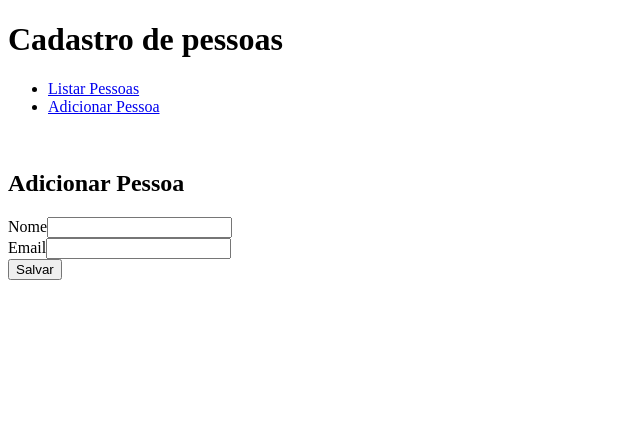
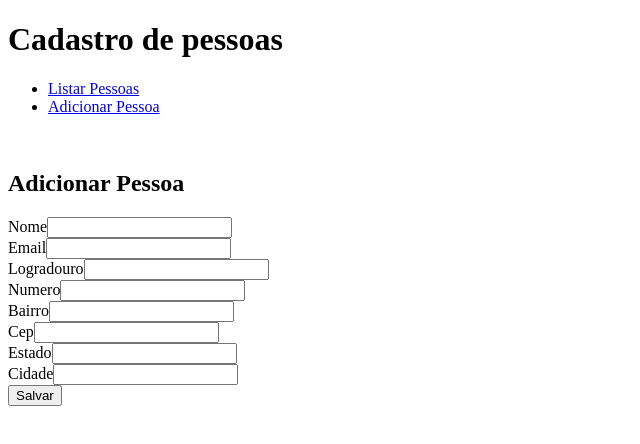
Before and after one commit to renanvm/angular-springboot, an Angular app in the folder src/main/ui/: page /pessoa-add in a window 1280 px wide. Shown: the top 444 px of the page, without its empty margins (0-640 px from the left). Built offline with nearby package versions, Linux system fonts and the light colour scheme.

Commit message:
Add campos de Endereco no formulario de Pessoa

```diff
--- a/src/main/ui/src/app/pessoa/pessoa-add.component.html
+++ b/src/main/ui/src/app/pessoa/pessoa-add.component.html
@@ -9,8 +9,32 @@
       <label for="email">Email</label>
       <input type="text" id="email" name="email" formControlName="email">
     </div>
-    <div>
-      <button type="submit">Salvar</button>
+    <div formGroupName="endereco">
+      <div>
+        <label for="logradouro">Logradouro</label>
+        <input type="text" id="logradouro" name="logradouro" formControlName="logradouro">
+      </div>
+      <div>
+        <label for="numero">Numero</label>
+        <input type="text" id="numero" name="numero" formControlName="numero">
+      </div>
+      <div>
+        <label for="bairro">Bairro</label>
+        <input type="text" id="bairro" name="bairro" formControlName="bairro">
+      </div>
+      <div>
+        <label for="cep">Cep</label>
+        <input type="text" id="cep" name="cep" formControlName="cep">
+      </div>
+      <div>
+        <label for="estado">Estado</label>
+        <input type="text" id="estado" name="estado" formControlName="estado">
+      </div>
+      <div>
+        <label for="cidade">Cidade</label>
+        <input type="text" id="cidade" name="cidade" formControlName="cidade">
+      </div>
     </div>
+    <button type="submit">Salvar</button>
   </form>
 </div>
--- a/src/main/ui/src/app/pessoa/pessoa-add.component.ts
+++ b/src/main/ui/src/app/pessoa/pessoa-add.component.ts
@@ -1,7 +1,8 @@
-import { Component, OnInit } from '@angular/core';
+import {Component, OnInit} from '@angular/core';
 import {FormBuilder} from '@angular/forms';
 import {PessoaService} from './pessoa.service';
 import {Pessoa} from '../model/pessoa';
+import {Endereco} from '../model/endereco';
 
 @Component({
   selector: 'app-pessoa-add',
@@ -13,25 +14,51 @@ export class PessoaAddComponent implements OnInit {
   pessoaForm = this.fb.group({
     id: [],
     nome: [],
-    email: []
+    email: [],
+    endereco: this.fb.group({
+      id: [],
+      logradouro: [],
+      numero: [],
+      bairro: [],
+      cep: [],
+      estado: [],
+      cidade: [],
+    }),
   });
 
-  constructor(private pessoaService: PessoaService, private fb: FormBuilder) { }
+  constructor(private pessoaService: PessoaService, private fb: FormBuilder) {
+  }
 
   ngOnInit(): void {
   }
 
-  private createFromForm(): Pessoa {
+  private createFromPessoaForm(): Pessoa {
     return {
       ...new Pessoa(),
       id: this.pessoaForm.get(['id']).value,
       nome: this.pessoaForm.get(['nome']).value,
-      email: this.pessoaForm.get(['email']).value
+      email: this.pessoaForm.get(['email']).value,
+      enderecos: []
     };
   }
 
-  public save(): any{
-    const pessoa = this.createFromForm();
+  private createEnderecoFromForm(): Endereco {
+    return {
+      ...new Endereco(),
+      id: this.pessoaForm.get(['endereco']).get(['id']).value,
+      logradouro: this.pessoaForm.get(['endereco']).get(['logradouro']).value,
+      numero: this.pessoaForm.get(['endereco']).get(['numero']).value,
+      bairro: this.pessoaForm.get(['endereco']).get(['bairro']).value,
+      cep: this.pessoaForm.get(['endereco']).get(['cep']).value,
+      estado: this.pessoaForm.get(['endereco']).get(['estado']).value,
+      cidade: this.pessoaForm.get(['endereco']).get(['cidade']).value,
+    };
+  }
+
+  public save(): any {
+    const pessoa = this.createFromPessoaForm();
+    const endereco = this.createEnderecoFromForm();
+    pessoa.enderecos.push(endereco);
     this.pessoaService.create(pessoa).subscribe(res => {
       console.log(res);
     });
```
